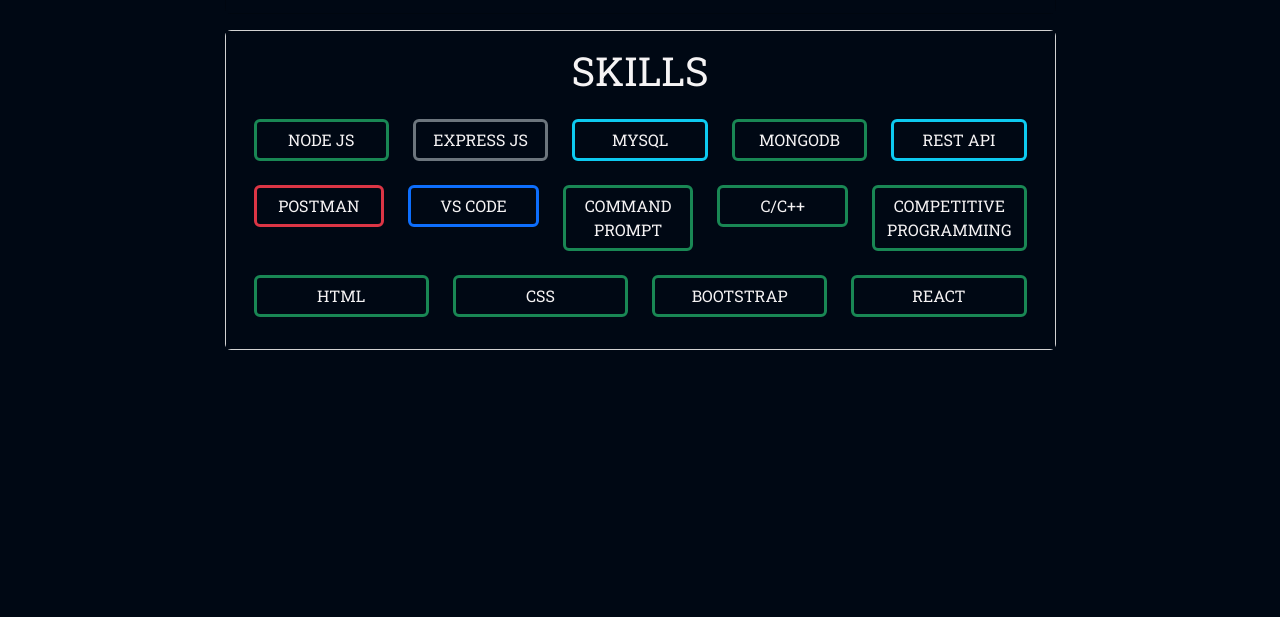
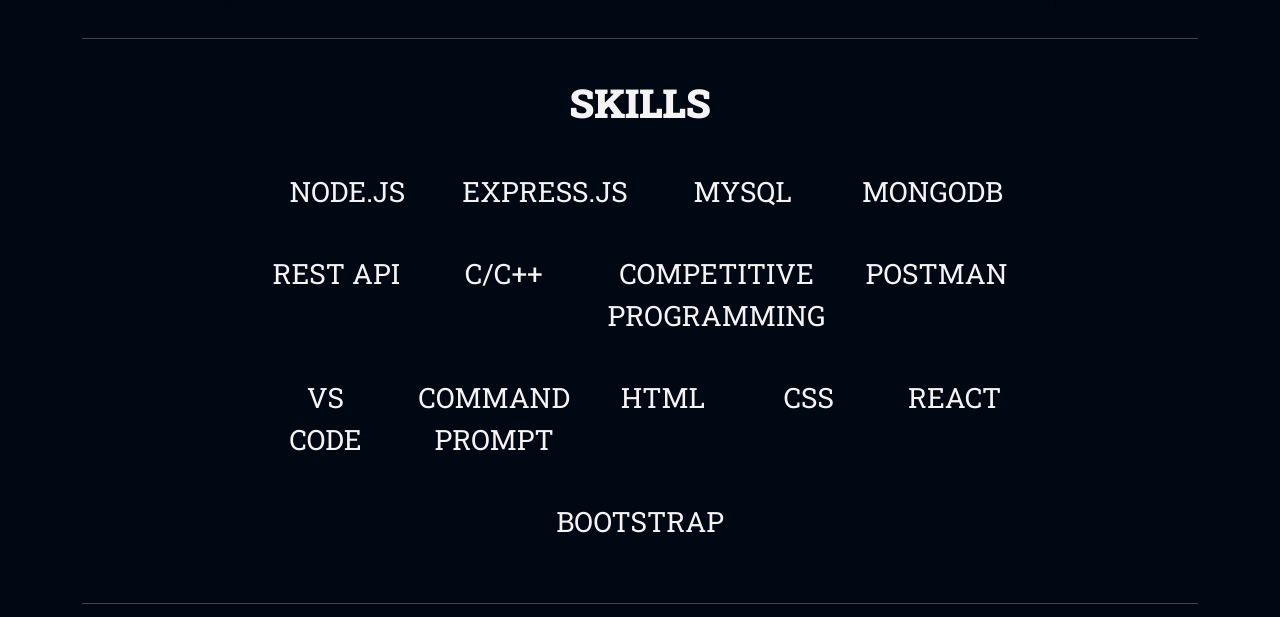
Before and after one commit to NAFIZ009/portfolio, a plain HTML site: page index.html in a window 1280 px wide. Shown: the part 693-1310 px from the top of the page. Before the commit the page ends 1139 px from the top, so only its background shows below. Drawn offline with nearby package versions, Linux system fonts and the light colour scheme.

Commit message:
skills done

```diff
--- a/css/style.css
+++ b/css/style.css
@@ -29,10 +29,7 @@
     overflow: hidden;
 }
 
-/* .image-container img {
-    width: 100%;
-    height: auto;
-    display: block;
-    object-fit:cover;
-    object-position:top;
-} */
+.skillsCon .col{
+    margin:20px 20px;
+    text-align: center;
+}
--- a/index.html
+++ b/index.html
@@ -50,65 +50,63 @@
                       </div>
                 </div>
             </div>
-            <div class="row" id="skills">
-                <div class="col-sm-9 mx-auto py-2">
-                    <div class="card w-100 " >
+            <hr>
+            <div class="row py-2" id="skills">
+                <div class="col-sm-9 mx-auto">
+                    <div class="card w-100 " style="border: 0;">
                         <div class="card-body">
-                          <h5 class="card-title text-center fs-1 mb-4">SKILLS</h5>
-                          <div class="container">
-                            <div class="row d-flex justify-content-between my-3">
+                          <h5 class="card-title text-center mb-4 fs-1 fw-bold">SKILLS</h5>
+                          <div class="container d-flex flex-wrap skillsCon ">
                                 <div class="col">
-                                    <button type="button" class="btn btn-outline-success border-3 w-100">NODE JS</button>
+                                    <span class="fs-3">NODE.JS</span>
                                 </div>
                                 <div class="col">
-                                    <button type="button" class="btn btn-outline-secondary border-3 w-100">EXPRESS JS</button>
+                                    <span class="fs-3 ">EXPRESS.JS</span>
                                 </div>
                                 <div class="col">
-                                    <button type="button" class="btn btn-outline-info border-3 w-100">MYSQL</button>
+                                    <span class="fs-3 ">MYSQL</span>
                                 </div>
                                 <div class="col">
-                                    <button type="button" class="btn btn-outline-success border-3 w-100">MONGODB</button>
+                                    <span class="fs-3 ">MONGODB</span>
                                 </div>
                                 <div class="col">
-                                    <button type="button" class="btn btn-outline-info border-3 w-100">REST API</button>
+                                    <span class="fs-3 ">REST API</span>
                                 </div>
-                            </div>
-                            <div class="row d-flex justify-content-between my-4">
+
                                 <div class="col">
-                                    <button type="button" class="btn btn-outline-danger border-3 w-100">POSTMAN</button>
+                                    <span class="fs-3 ">C/C++</span>
                                 </div>
                                 <div class="col">
-                                    <button type="button" class="btn btn-outline-primary border-3 w-100">VS CODE</button>
+                                    <span class="fs-3 ">COMPETITIVE PROGRAMMING</span>
                                 </div>
                                 <div class="col">
-                                    <button type="button" class="btn btn-outline-success border-3 w-100">COMMAND PROMPT</button>
+                                    <span class="fs-3">POSTMAN</span>
                                 </div>
                                 <div class="col">
-                                    <button type="button" class="btn btn-outline-success border-3 w-100">C/C++</button>
+                                    <span class="fs-3 ">VS CODE</span>
                                 </div>
                                 <div class="col">
-                                    <button type="button" class="btn btn-outline-success border-3 w-100">COMPETITIVE PROGRAMMING</button>
-                                </div>
-                            </div>
-                            <div class="row d-flex justify-content-between my-3">
-                                <div class="col">
-                                    <button type="button" class="btn btn-outline-success border-3 w-100">HTML</button>
+                                    <span class="fs-3 ">COMMAND PROMPT</span>
                                 </div>
                                 <div class="col">
-                                    <button type="button" class="btn btn-outline-success border-3 w-100">CSS</button>
+                                    <span class="fs-3">HTML</span>
                                 </div>
                                 <div class="col">
-                                    <button type="button" class="btn btn-outline-success border-3 w-100">BOOTSTRAP</button>
+                                    <span class="fs-3 ">CSS</span>
                                 </div>
                                 <div class="col">
-                                    <button type="button" class="btn btn-outline-success border-3 w-100">REACT</button>
+                                    <span class="fs-3 ">REACT</span>
                                 </div>
-                            </div>
+                                <div class="col">
+                                    <span class="fs-3 ">BOOTSTRAP</span>
+                                </div>
+
                           </div>
                         </div>
                       </div>
                 </div>
             </div>
+            <hr>
             <div class="row" id="projects">
                 <div class="col-sm-9 mx-auto py-2"></div>
             </div>
```
